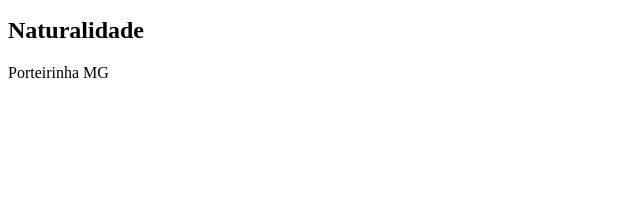
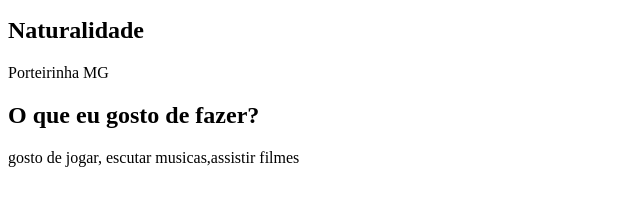
Before and after one commit to ufjf-dcc202/ufjf-dcc202-2023-3-a-atv3-Wilian2012, a website: page index.html in a window 1280 px wide. Shown: the part 101-306 px from the top of the page, without its empty margins (0-640 px from the left). Drawn offline with Linux system fonts and the light colour scheme.

Commit message:
segunda seção com atividades preferidas

```diff
--- a/index.html
+++ b/index.html
@@ -13,6 +13,10 @@
             <h2>Naturalidade</h2>
             <p>Porteirinha MG</p>
         </section>
+        <section>
+            <h2>O que eu gosto de fazer?</h2>
+            <p>gosto de jogar, escutar musicas,assistir filmes</p>
+        </section>
     </main>
 </body>
 </html>
```
